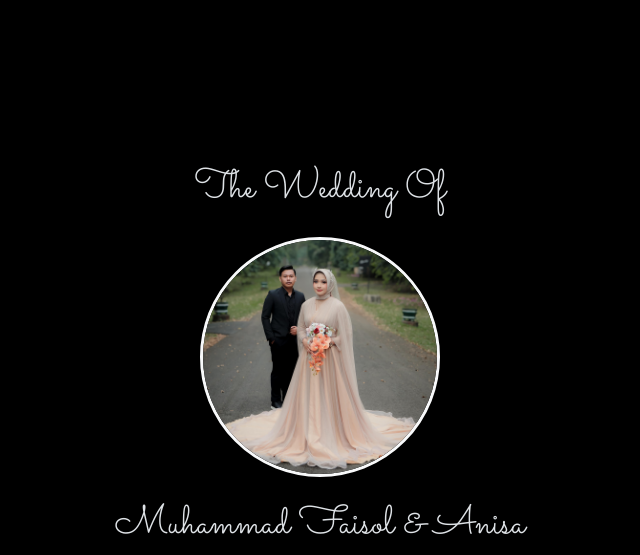
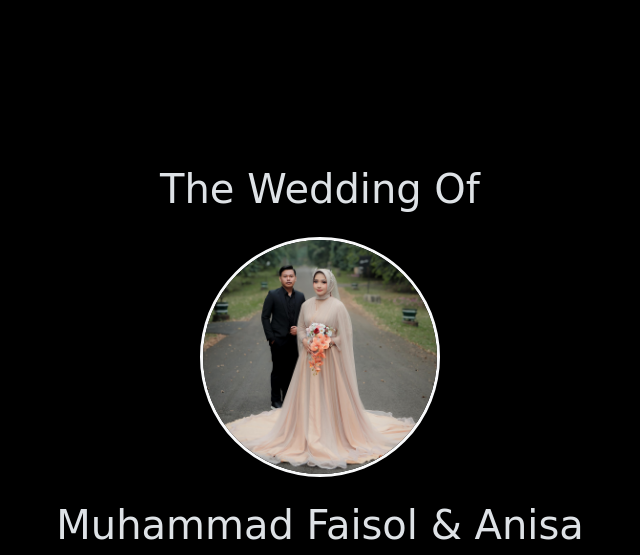
Before and after one commit to rev4rt/rtprojex, a website with bundled scripts: page index.html in a window 1280 px wide. Shown: the top 555 px of the page, without its empty margins (320-960 px from the left). Built offline with nearby package versions, Linux system fonts and the light colour scheme.

Commit message:
Update app.css

```diff
--- a/css/app.css
+++ b/css/app.css
@@ -17,7 +17,7 @@ body {
 }
 
 .font-esthetic {
-    font-family: Sacramento, cursive !important;
+    font-family: 'Bilbo Swash Caps', cursive !important;
 }
 
 .font-arabic {
```
